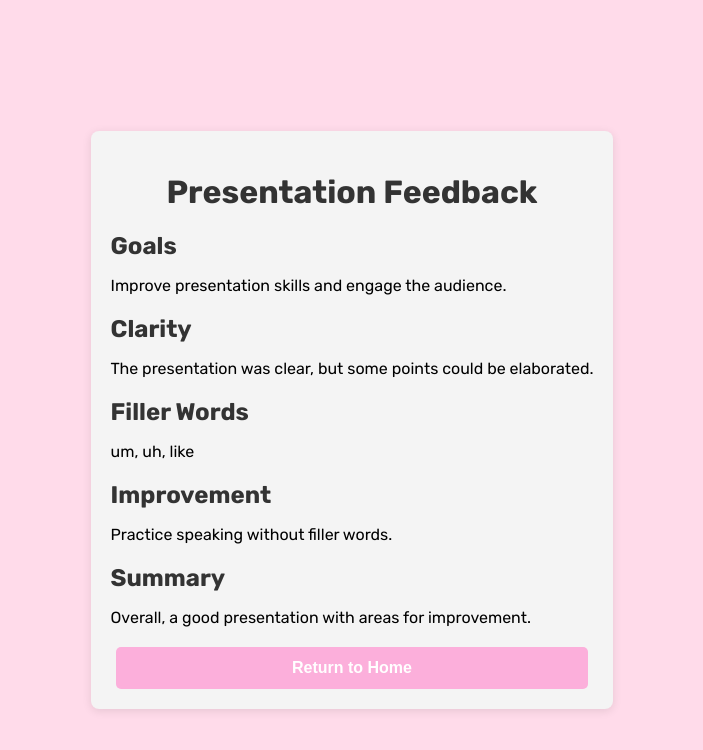
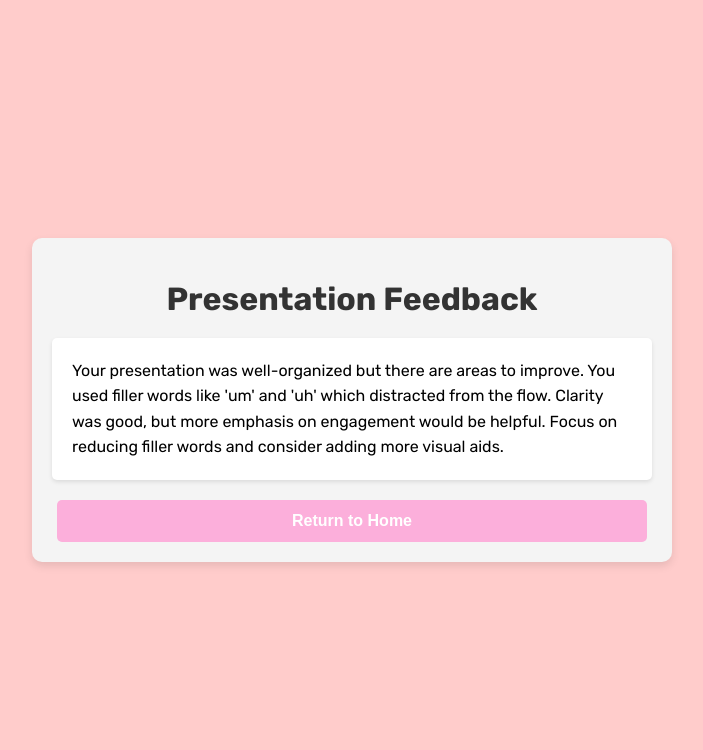
Before and after one commit to epshinde/GirlHacks, a React (Create React App) app in the folder speak-savvy/: page /feedback in a window 1280 px wide. Shown: the top 750 px of the page, without its empty margins (288-991 px from the left). Built offline with nearby package versions, Linux system fonts and the light colour scheme.

Commit message:
eshaan push

```diff
--- a/speak-savvy/src/components/AnalysisResults.css
+++ /dev/null
@@ -1,24 +0,0 @@
-.analysis-container {
-    background-color: #ffcccb; /* Pastel pink */
-    padding: 20px;
-    border-radius: 10px;
-    text-align: center;
-}
-
-.results {
-    margin: 20px 0;
-}
-
-.back-button {
-    display: inline-block;
-    margin-top: 20px;
-    padding: 10px 20px;
-    background-color: #ffb3b3;
-    color: #fff;
-    border-radius: 5px;
-    text-decoration: none;
-}
-
-.back-button:hover {
-    background-color: #ff9999; /* Lighter pink on hover */
-}
--- a/speak-savvy/src/components/Feedback.css
+++ b/speak-savvy/src/components/Feedback.css
@@ -1,53 +1,54 @@
-/* src/styles.css */
-body {
-    font-family: Rubik, sans-serif;
-    background-color: #ffdbea;
-    margin: 0;
-    padding: 20px;
-}
+/* src/Feedback.css */
 
 .container {
-    max-width: 800px;
-    margin: auto;
-    background: #f4f4f4;
+    max-width: 600px;
+    margin: 0 auto;
     padding: 20px;
-    border-radius: 8px;
-    box-shadow: 0 2px 10px rgba(0, 0, 0, 0.1);
+    font-family: 'Rubik', sans-serif;
+    background-color: #f4f4f4;
+    border-radius: 10px;
+    box-shadow: 0 4px 8px rgba(0, 0, 0, 0.1);
 }
 
 h1 {
     text-align: center;
-}
-
-.section {
     margin-bottom: 20px;
 }
 
-h2 {
-    font-size: 1.5em;
-    margin-bottom: 10px;
+.feedback-text {
+    background-color: #fff;
+    padding: 20px;
+    border-radius: 5px;
+    box-shadow: 0 2px 4px rgba(0, 0, 0, 0.1);
+    word-wrap: break-word; /* Ensure content wraps correctly */
+    overflow-wrap: break-word;
+    max-width: 100%; /* Ensure the feedback box stays within the container */
+    box-sizing: border-box; /* Ensure padding is included in the width */
 }
 
-textarea {
-    width: 100%;
-    height: 100px;
-    padding: 10px;
-    border: 1px solid #ccc;
-    border-radius: 4px;
+.feedback-text p {
+    font-size: 1rem;
+    line-height: 1.6;
+    margin: 0; /* Ensure no extra margin in paragraph */
+}
+
+.button-container {
+    display: flex;
+    justify-content: center;
+    margin-top: 20px;
 }
 
 button {
-    display: block;
-    width: 100%;
-    padding: 10px;
+    padding: 10px 20px;
+    font-size: 1rem;
+    font-weight: bold;
+    color: #fff;
+    background-color: #fcafdb;
     border: none;
-    border-radius: 4px;
-    background-color: #f0aacc;
-    color: white;
-    font-size: 1.2em;
+    border-radius: 5px;
     cursor: pointer;
 }
 
 button:hover {
-    background-color: #218838;
+    background-color: #fd89cb;
 }
--- a/speak-savvy/src/components/Feedback.js
+++ b/speak-savvy/src/components/Feedback.js
@@ -1,58 +1,28 @@
 // src/Feedback.js
 import React, { useState, useEffect } from 'react';
 import './Feedback.css'; // CSS file for general feedback styling
-import './AnalysisResults.css'; // Separate CSS file for styling
 import { useNavigate } from 'react-router-dom'; // Import useNavigate for navigation
 
 const Feedback = () => {
-    const [goals, setGoals] = useState('');
-    const [clarity, setClarity] = useState('');
-    const [fillerWords, setFillerWords] = useState('');
-    const [improvement, setImprovement] = useState('');
-    const [summary, setSummary] = useState('');
+    const [feedback, setFeedback] = useState('');
     const navigate = useNavigate(); // Initialize the navigate function
 
     // Simulated fetch from backend (replace with actual fetch in a real scenario)
     useEffect(() => {
-        // Example feedback data that would typically come from your backend
-        const feedbackData = {
-            goals: "Improve presentation skills and engage the audience.",
-            clarity: "The presentation was clear, but some points could be elaborated.",
-            fillerWords: "um, uh, like",
-            improvement: "Practice speaking without filler words.",
-            summary: "Overall, a good presentation with areas for improvement."
-        };
+        // Example feedback string coming from backend
+        const feedbackString = `
+            Your presentation was well-organized but there are areas to improve. You used filler words like 'um' and 'uh' which distracted from the flow. Clarity was good, but more emphasis on engagement would be helpful. Focus on reducing filler words and consider adding more visual aids.
+        `;
 
-        // Set the feedback state variables with the data fetched from backend
-        setGoals(feedbackData.goals);
-        setClarity(feedbackData.clarity);
-        setFillerWords(feedbackData.fillerWords);
-        setImprovement(feedbackData.improvement);
-        setSummary(feedbackData.summary);
+        // Set the feedback state variable with the string fetched from the backend
+        setFeedback(feedbackString);
     }, []); // Empty dependency array means this runs once after initial render
 
     return (
         <div className="container">
             <h1>Presentation Feedback</h1>
-            <div className="section">
-                <h2>Goals</h2>
-                <p>{goals}</p> {/* Display fetched feedback data */}
-            </div>
-            <div className="section">
-                <h2>Clarity</h2>
-                <p>{clarity}</p> {/* Display fetched feedback data */}
-            </div>
-            <div className="section">
-                <h2>Filler Words</h2>
-                <p>{fillerWords}</p> {/* Display fetched feedback data */}
-            </div>
-            <div className="section">
-                <h2>Improvement</h2>
-                <p>{improvement}</p> {/* Display fetched feedback data */}
-            </div>
-            <div className="section">
-                <h2>Summary</h2>
-                <p>{summary}</p> {/* Display fetched feedback data */}
+            <div className="feedback-text">
+                <p>{feedback}</p> {/* Display the feedback string in a paragraph element */}
             </div>
             <div className="button-container">
                 <button onClick={() => navigate('/')}>Return to Home</button> {/* Navigate back to home */}
```
Also changed, not shown: speak-savvy/src/components/AnalysisResults.js (deleted, +0 -28 lines).
